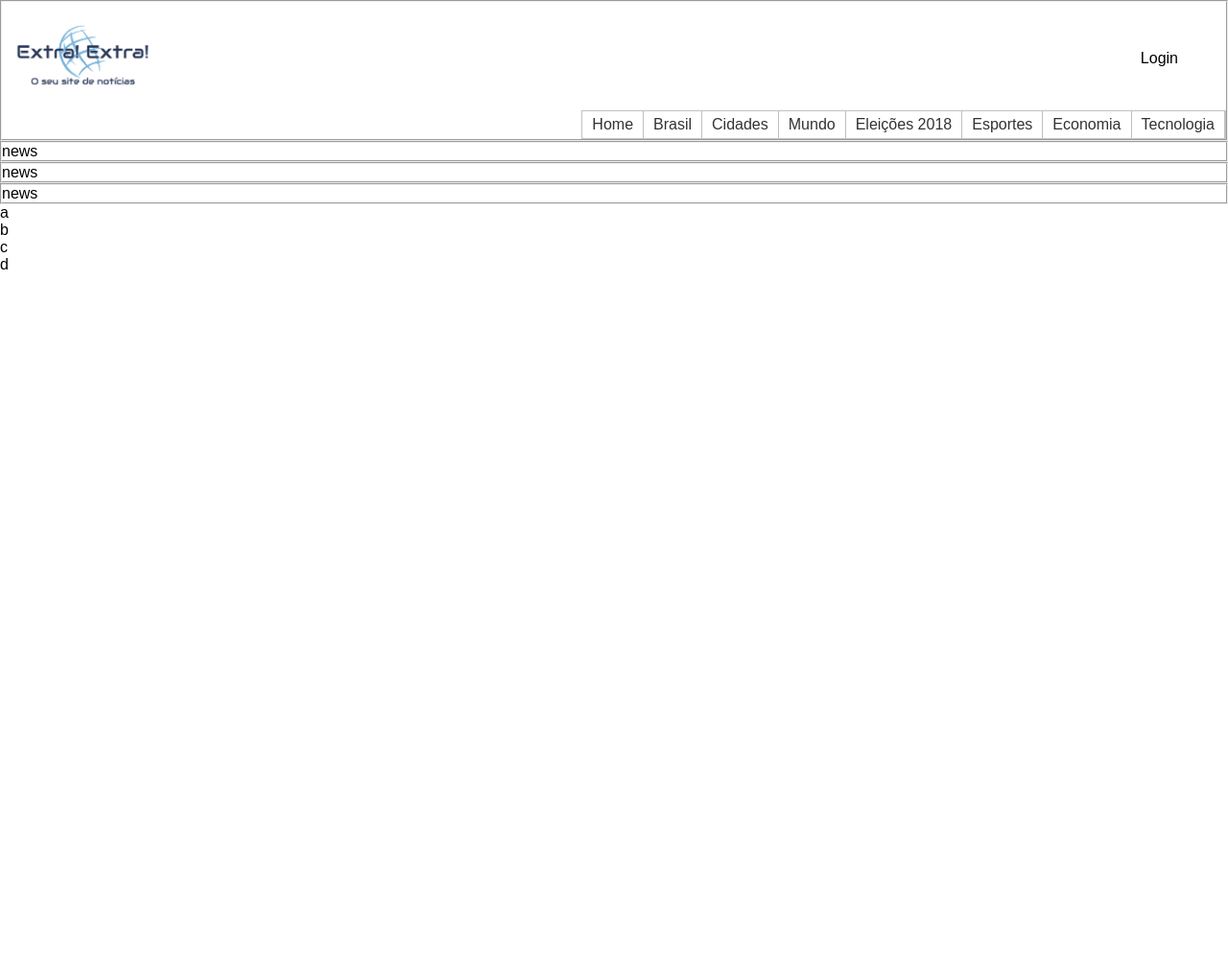
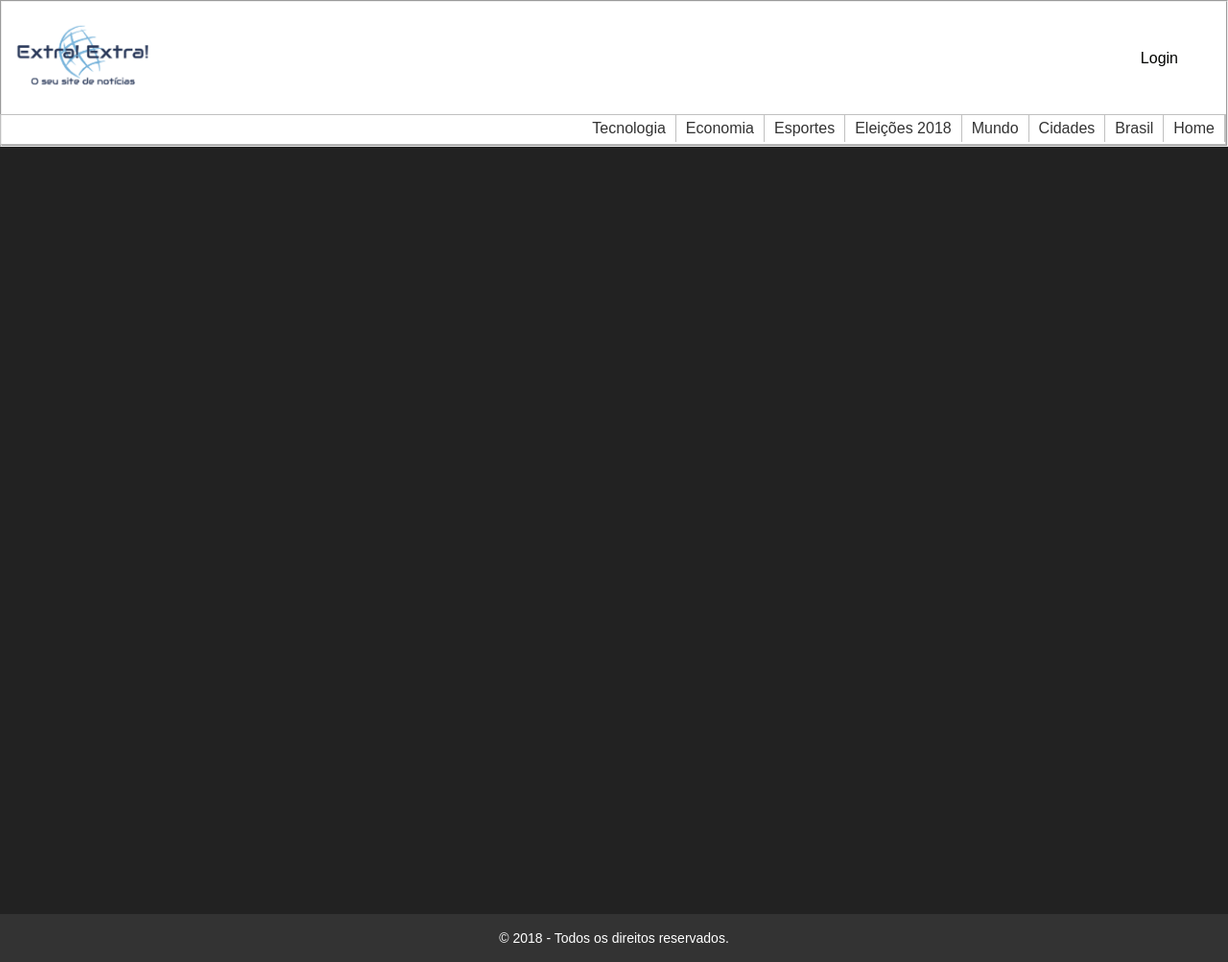
Before and after one commit to camillafranca20/sitedenoticias, a PHP site: page / in a window 1280 px wide. Shown: the whole page at 96% size. Before the commit the page ends 281 px from the top, so only its background shows below. Run offline with PHP 8.4, Linux system fonts and the light colour scheme; data comes from the database, SQL or seed files in the repository.

Commit message:
estilização de telas, tentativas infinitas de não usar while

```diff
--- a/css/style.css
+++ b/css/style.css
@@ -1,30 +1,39 @@
-*{margin: 0; padding: 0;}
+*{margin: 0;
+padding: 0;}
 
 body{
-font-family: arial, helvetica, sans-serif;
+font-family: sans-serif;
 font-size: 16px;
+background: #fff;
 }
 
 .menu{
 list-style:none;
 border:1px solid #c0c0c0;
 float:right;
+text-align: center;
+width: 100%;
+height: 30px;
 }
 
 .menu li{
 position:relative;
-float:left;
+float:right;
 border-right:1px solid #c0c0c0;
 }
 
 .menu li a{color:#333; text-decoration:none; padding:5px 10px; display:block;}
 
 .menu li a:hover{
-background:#333;
+background:#444;
 color:#fff;
 -moz-box-shadow:0 3px 10px 0 #CCC;
 -webkit-box-shadow:0 3px 10px 0 #ccc;
 text-shadow:0px 0px 5px #fff;
+}
+
+.menu ul{
+    list-style-type: none;
 }
 
 .menu li  ul{
@@ -42,3 +51,22 @@
 display:block;
 width:150px;
 }
+
+.conteudo{
+	width: 100%;
+	height:800px;
+    background: #222;
+}
+
+.rodape{
+    width: 100%;
+    height: 50px;
+    background: #333;
+    text-align: center;
+}
+
+.rodape span{
+    color: #fff;
+    line-height: 50px;
+    font-size: 14px;
+}
--- a/index.php
+++ b/index.php
@@ -1,19 +1,31 @@
+<!DOCTYPE html>
+<html>
+  <head>
 
-<html>
-<meta charset="UTF-8">
-  <head>
+    <meta http-equiv="Content-Type" content="text/html; charset=utf-8" >
+
     <title >Meu site de noticias</title>
-    <link rel="stylesheet" type="text/css" href="css/style.css">
- <div id="head">
+
+    <link rel="stylesheet" type="text/css" href="css/style.css" media="all"/>
+
+<div class="container">
     <fieldset style="color:#380879">
- <img src="img/logo.png" style="
-    width: 150px;
-    margin-left: 10px;
-">
-<label><a href="admin/login.php" style="color:#020300; text-decoration-line:none; float:right; padding-top: 50px; padding-right: 50px" id="login">Login</a></label>
+    <img src="img/logo.png"
+    style="width: 150px;
+    margin-left: 10px">
+
+    <label>
+    <a href="admin/login.php"
+    style="color:#020300;
+    text-decoration-line:none;
+    float:right;
+    padding-top: 50px;
+    padding-right: 50px">Login</a>
+    </label>
+        <div class="menu">
   <nav>
-  <ul class="menu">
-  <li><a href="index.php" action="mostradados.php">Home</a></li>
+    <ul>
+        <li><a href="index.php"">Home</a></li>
         <li><a href="#">Brasil</a></li>
         <li><a href="#">Cidades</a></li>
         <li><a href="#">Mundo</a></li>
@@ -23,46 +35,46 @@
         <li><a href="#">Tecnologia</a></li>
 </ul>
 </nav>
+    </div>
       </fieldset>
+      <div class="conteudo">
+
+      </div>
+      <div class="rodape">
+        <span> &copy; <?=date('Y')?> - Todos os direitos reservados.</span>
+      </div>
   </div>
 
   </head>
 <body>
-<fieldset>
 
-  <form method="POST" action="mostradados.php">
-  news
-  </fieldset>
-  <fieldset>
-
-  <form method="POST" action="mostradados.php">
-  news
-  </fieldset>
-  <fieldset>
-
-  <form method="POST" action="mostradados.php">
-  news
-  </fieldset>
-  </form>
-
-</body>
-</html>
 
 <?php
+
 
 require_once("php/connect.php");
 conecta();
 
-//$sql = mysqli_query($link,'SELECT * FROM noticias');
-//$row = mysqli_fetch_assoc(mysqli_result($sql));
+$sql = mysqli_query($link,'SELECT * FROM noticias');
+$row = mysqli_fetch_assoc($sql);
+$cont = mysqli_num_rows($sql);
+$array = mysqli_fetch_array($sql);
 //echo $row['titulo'];
 
 
-$array = array ('a','b','c','d');
+if($row <= $cont ){
+   $titulo = $row["titulo"];
+  //$slug = $_POST["slug"];
+  $descricao = $row["descricao"];
+  $palavras_chaves = $row["palavras_chaves"];
+  $conteudo = $row["conteudo"];
+  $categoria = $row["categoria"];
 
-echo(implode('<br>',$array));
+   echo implode("<br>", $array);
+} else{
 
-//Resultado: a,b,c,d
+}
+?>
 
-
-?>
+</body>
+</html>
```
Also changed, not shown: admin/login.php (+6 -4 lines), php/cabecalho.php (added, +29 -0 lines). Lines whose indentation alone changed are shown as unchanged.
